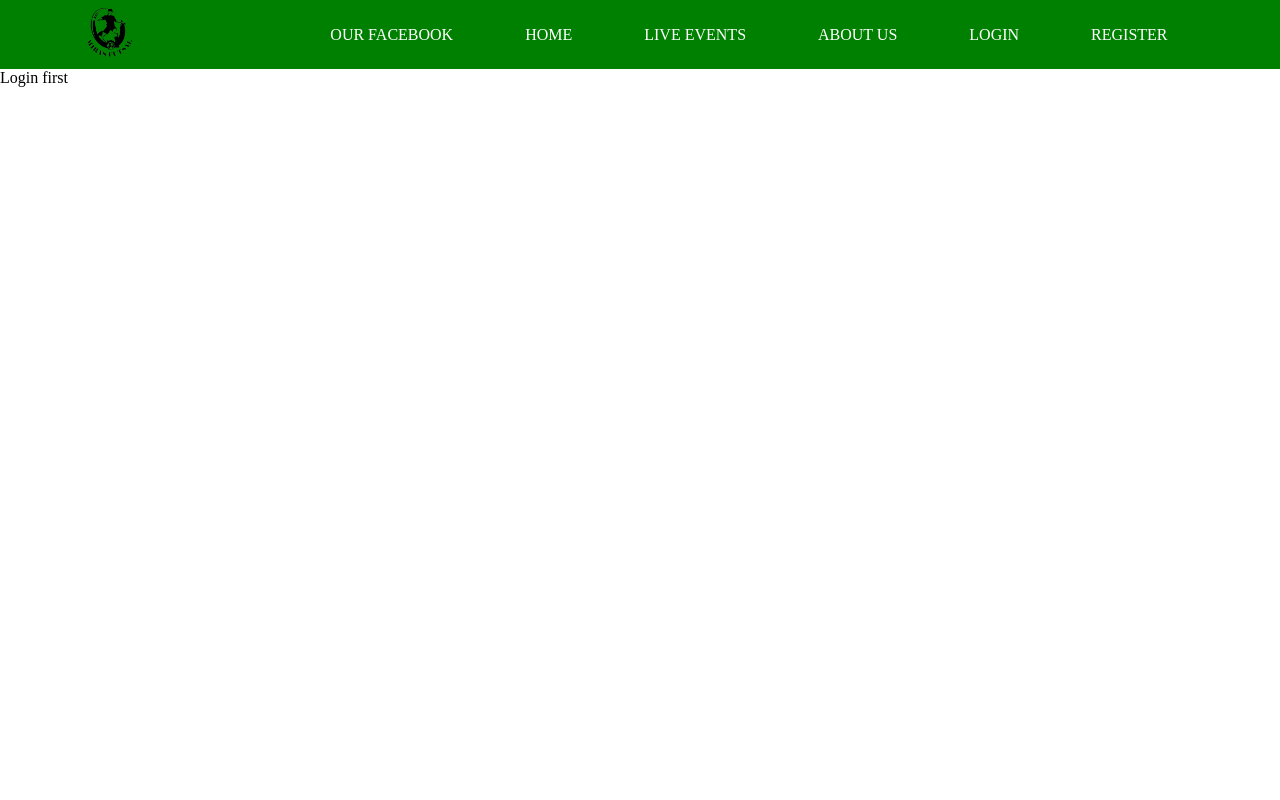
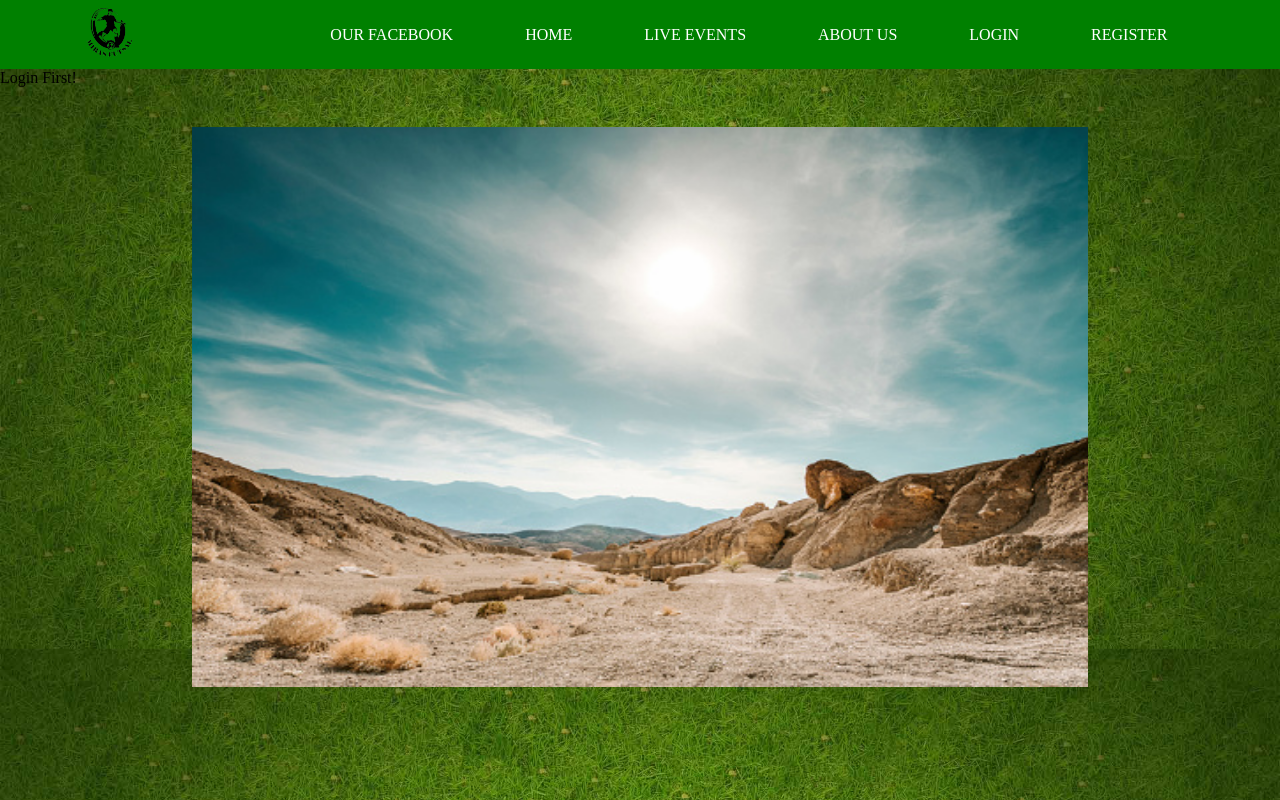
Before and after one commit to BaniyaRam/mini-project, a PHP site: page / in a window 1280 px wide. Run offline with PHP 8.4, Linux system fonts and the light colour scheme.

Commit message:
homepage edited

```diff
--- a/css/contactus.css
+++ b/css/contactus.css
@@ -1,9 +1,8 @@
 
    * body{
-        background-color:brown;
+        background-color:#eee;
     }
     h4{
-        color: aliceblue;
         text-align: center;
         font-size: 25px;
         font-family: Arial, Helvetica, sans-serif;
--- a/css/styles.css
+++ b/css/styles.css
@@ -7,101 +7,58 @@ body {
     padding: 0;
 }
 
-.navbar {
+.close-btn {
+    position: absolute;
+    background-color: #555;
+    color: #fff;
+    display: inline;
+    width: 30px;
+    height: 30px;
+    cursor: pointer;
+    margin-left: 100%;
+    transform: translateX(-30px);
     display: flex;
-    position: relative;
-    justify-content: space-around;
+    justify-content: center;
     align-items: center;
-    background-color:green;
-    color: white;
-}
-.logo{
-    height : 65px;
-    width : 65px;
 }
 
-li {
-    margin: 0 20px;
+.close-btn:hover {
+    background-color: #f00;
 }
 
-.brand-title {
-    font-size: 1.5rem;
-    margin: .5rem;
-
+.login {
+    border: 1px solid black;
+    position: absolute;
+    width: 50%;
+    margin-left: 25%;
+    margin-top: 100px;
+    z-index: 6;
+    display: none;
+}
+.register {
+    border: 1px solid black;
+    position: absolute;
+    width: 50%;
+    margin-left: 25%;
+    margin-top: 100px;
+    z-index: 6;
+    display: none;
 }
 
-.navbar-links {
-    height: 100%;
+body {
+    background-image: url('../includes/turf3.jpg');
+    background-size: cover;
+}
+.slider {
+    margin-left: 15vw;
+    margin-top: 40px;
 }
 
-.navbar-links ul {
-    display: flex;
-    margin: 0;
-    padding: 0;
+.images {
+    position: absolute;
+    min-width: 600px;
+    width: 70vw;
+    height: 70vh;
+    display: block;
+    animation: fadeIn 5s;
 }
-
-.navbar-links li {
-    list-style: none;
-}
-
-.navbar-links li a {
-    display: block;
-    text-decoration: none;
-    color: white;
-    padding: 1rem;
-}
-
-.navbar-links li:hover {
-    background-color: #555;
-}
-
-.toggle-button {
-    position: absolute;
-    top: .75rem;
-    right: 1rem;
-    display: none;
-    flex-direction: column;
-    justify-content: space-between;
-    width: 30px;
-    height: 21px;
-}
-
-.toggle-button .bar {
-    height: 3px;
-    width: 100%;
-    background-color: white;
-    border-radius: 10px;
-}
-
-@media (max-width: 800px) {
-    .navbar {
-        flex-direction: column;
-        align-items: flex-start;
-    }
-
-    .toggle-button {
-        display: flex;
-    }
-
-    .navbar-links {
-        display: none;
-        width: 100%;
-    }
-
-    .navbar-links ul {
-        width: 100%;
-        flex-direction: column;
-    }
-
-    .navbar-links ul li {
-        text-align: center;
-    }
-
-    .navbar-links ul li a {
-        padding: .5rem 1rem;
-    }
-
-    .navbar-links.active {
-        display: flex;
-    }
-}
--- a/includes/body.php
+++ b/includes/body.php
@@ -4,5 +4,15 @@ if(isset($_SESSION['id']) && isset($_SESSION['username'])){
         $id = $_SESSION['id'];
         echo "Welcome, $username";
 }else {
-    echo "Login first";
+    echo "Login First!";
+    ?>
+        <div class="slider">
+            <a href="#"><img class="img1 images" src="./includes/image1.jpg"></a>
+            <a href="#"><img class="img2 images" src="./includes/image2.jpg"></a>
+            <a href="#"><img class="img3 images" src="./includes/image3.jpg"></a>
+            <a href="#"><img class="img4 images" src="./includes/image4.jpg"></a>
+            <a href="#"><img class="img5 images" src="./includes/image5.jpg"></a>
+        </div>
+    <?php
 }
+?>
--- a/includes/navbar.php
+++ b/includes/navbar.php
@@ -6,9 +6,10 @@ session_start();
     <head>
       <link rel="stylesheet" href="background_styles.css">
       <link rel="stylesheet" href="./css/styles.css">
+      <link rel="stylesheet" href="./css/navbar.css">
       <script src="./js/script.js" defer></script>
       <script src="./js/navbar.js" defer></script>
-      <title>Responsive Navbar</title>
+      <title>Home</title>
     </head>
     <body>
     <nav class="navbar">
@@ -32,8 +33,8 @@ session_start();
             <?php
 if (!isset($_SESSION["username"])) {
     echo '
-    <li><a id="login-btn" href="login.php">LOGIN</a></li>
-    <li><a id="login-btn" href="register.php">REGISTER</a></li>';
+    <li><a id="login-btn" href="#">LOGIN</a></li>
+    <li><a id="register-btn" href="#">REGISTER</a></li>';
 } else {
     echo '<li><a id="logout-btn" href="logout.php">LOGOUT</a></li>';
 }
--- a/index.php
+++ b/index.php
@@ -3,3 +3,53 @@
 include_once './includes/navbar.php';
 
 include_once './includes/body.php';
+
+?>
+
+<div class="login">
+<form method="post">
+<div>
+    <div class="login-close close-btn">X</div>
+    <label for="email">Email</label>
+    <input type="text" name="email" required placeholder="Enter Email" >
+</div><br>
+<div>
+    <label for="password">Password</label>
+    <input type="password" id="password" name="password" required placeholder="Enter password" >
+</div>
+<div>
+    <input type="checkbox" id="check_btn" name="check_btn">Show Password
+</div>
+<input  type="submit" name="login_submit">
+</form>
+</div>
+
+
+<div class="register">
+    <div class="reg-close close-btn">X</div>
+<form method="post">
+    <div>
+        <label for="email">Email</label>
+        <input type="email" name="email" placeholder="Enter Email" required>
+    </div>
+    <div>
+        <label for="username">Username</label>
+        <input type="text" name="username" placeholder="Enter username" required >
+    </div>
+    <div>
+        <label for="password">Phone Number</label>
+        <input type="text" name="phone_number" maxlength='10' placeholder="Enter phone number" required>
+    </div>
+    <div>
+        <label for="password">Password</label>
+        <input type="password" name="password" placeholder="Enter password" required>
+    </div>
+    <div>
+        <label for="re_password">Repeat Password</label>
+        <input type="password" name="re_password" placeholder="Enter password">
+    </div>
+    <br><input type="submit" name="registration" value="Register">
+   </form>
+</div>
+
+<script src="./js/popup.js"></script>
--- a/js/login.js
+++ b/js/login.js
@@ -7,4 +7,4 @@ check_btn.addEventListener("click", () => {
     }else{
         password.type = "password"
     }
-})
+});
```
Also changed, not shown: css/navbar.css (+98 -0 lines), js/popup.js (added, +36 -0 lines), includes/image1.jpg (added), includes/image1agsfyh.jpg (added), includes/image2.jpg (added), includes/image3.jpg (added), includes/image4.jpg (added), includes/image5.jpg (added), includes/logo.png (added), includes/pexels-photo-253905.jpeg (added), includes/turf3.jpg (added), mirasfutsal.png.jpeg (deleted).
